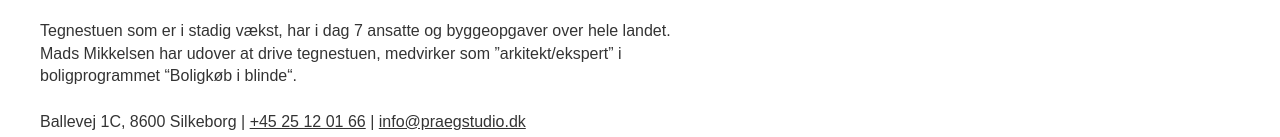
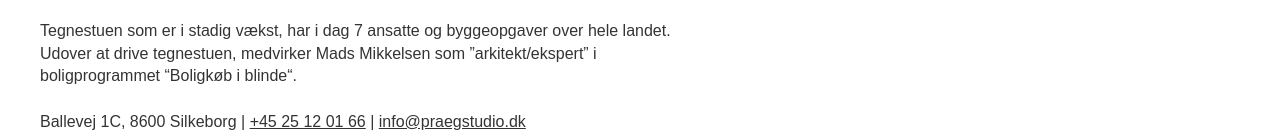
Before and after one commit to jeppe-smith/madsmikkelsen, a Gatsby site: page /kontakt in a window 1280 px wide. Shown: the part 493-630 px from the top of the page. Built offline with nearby package versions, Linux system fonts and the light colour scheme; Gatsby itself is replaced by a stand-in of ours.

Commit message:
Fix text

```diff
--- a/src/pages/kontakt/index.js
+++ b/src/pages/kontakt/index.js
@@ -94,9 +94,8 @@
         </p>
         <p>
           Tegnestuen som er i stadig vækst, har i dag 7 ansatte og byggeopgaver
-          over hele landet. Mads Mikkelsen har udover at drive tegnestuen,
-          medvirker som ”arkitekt/ekspert” i boligprogrammet “Boligkøb i
-          blinde“.
+          over hele landet. Udover at drive tegnestuen, medvirker Mads Mikkelsen
+          som ”arkitekt/ekspert” i boligprogrammet “Boligkøb i blinde“.
         </p>
         <p>
           <span>Ballevej 1C, 8600 Silkeborg</span> |{" "}
```
